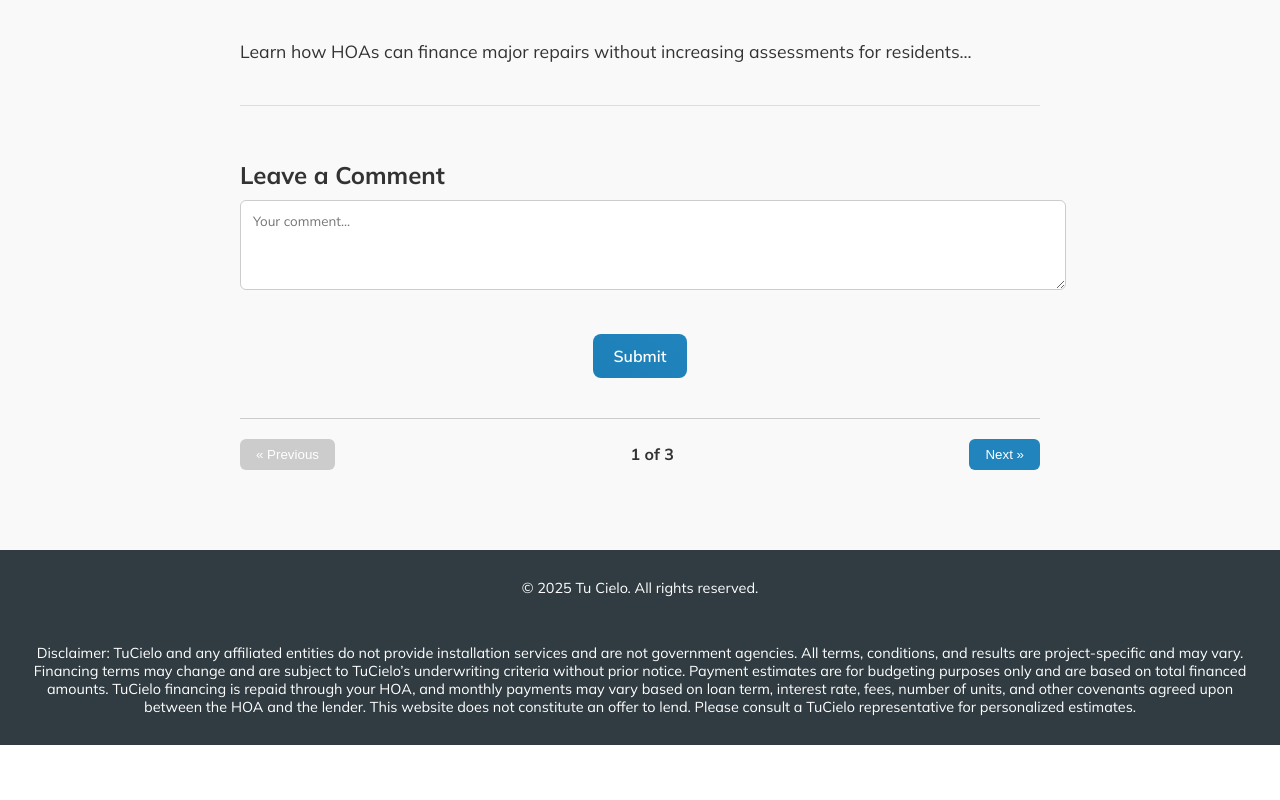
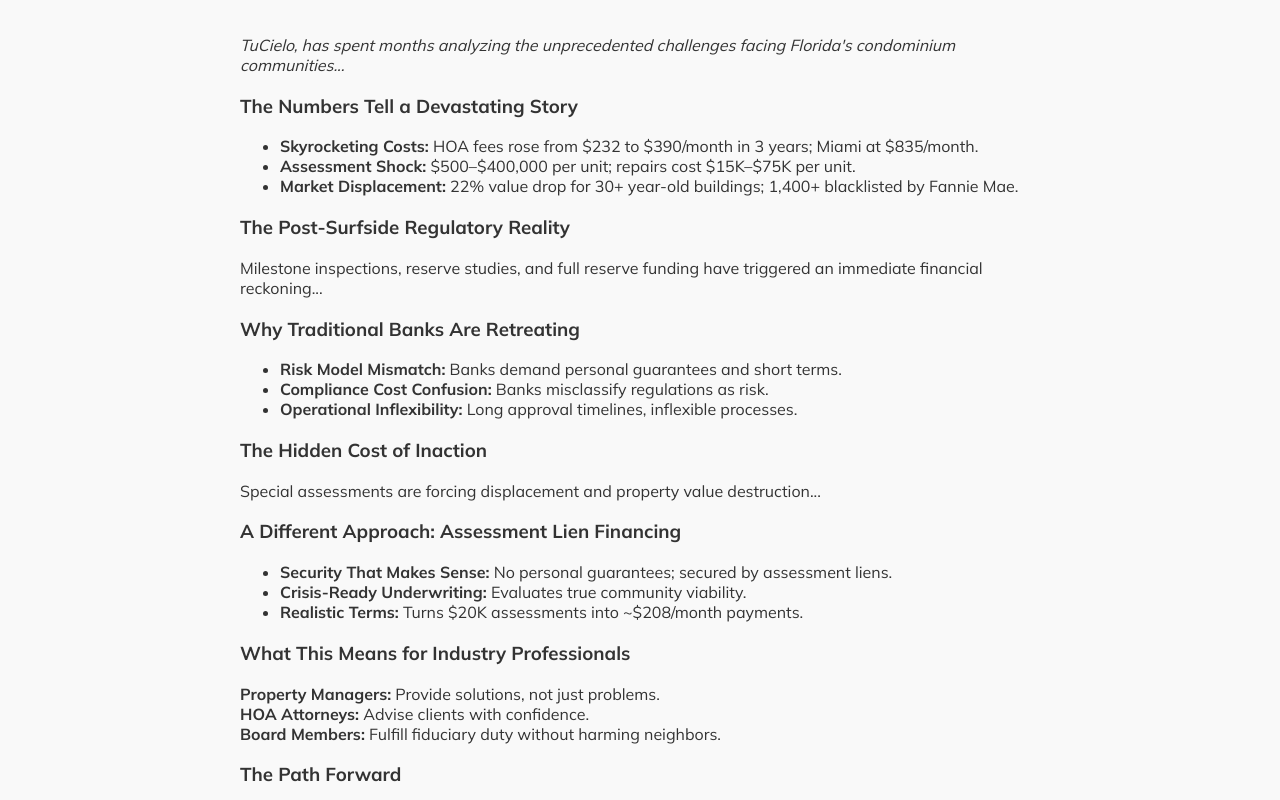
Before and after one commit to MetaCapFin/tu-cielo-site, a React (Create React App) app: page /blogposts in a window 1280 px wide. Shown: the part 880-1680 px from the top of the page. Before the commit the page ends 1625 px from the top, so only its background shows below. Built offline with nearby package versions, Linux system fonts and the light colour scheme.

Commit message:
Update blogposts.jsx

```diff
--- a/src/blogposts.jsx
+++ b/src/blogposts.jsx
@@ -66,7 +66,45 @@ const BlogPosts = () => {
           <h2 className="blog-title">{currentPost.title}</h2>
           <p className="blog-date">{currentPost.date}</p>
           <img src={currentPost.image} alt={currentPost.title} className="blog-main-image" />
-          <p className="blog-body">{currentPost.content}</p>
+          <article className="blog-article">
+      <p><em>TuCielo, has spent months analyzing the unprecedented challenges facing Florida's condominium communities...</em></p>
+
+      <h3>The Numbers Tell a Devastating Story</h3>
+      <ul>
+        <li><strong>Skyrocketing Costs:</strong> HOA fees rose from $232 to $390/month in 3 years; Miami at $835/month.</li>
+        <li><strong>Assessment Shock:</strong> $500–$400,000 per unit; repairs cost $15K–$75K per unit.</li>
+        <li><strong>Market Displacement:</strong> 22% value drop for 30+ year-old buildings; 1,400+ blacklisted by Fannie Mae.</li>
+      </ul>
+
+      <h3>The Post-Surfside Regulatory Reality</h3>
+      <p>Milestone inspections, reserve studies, and full reserve funding have triggered an immediate financial reckoning...</p>
+
+      <h3>Why Traditional Banks Are Retreating</h3>
+      <ul>
+        <li><strong>Risk Model Mismatch:</strong> Banks demand personal guarantees and short terms.</li>
+        <li><strong>Compliance Cost Confusion:</strong> Banks misclassify regulations as risk.</li>
+        <li><strong>Operational Inflexibility:</strong> Long approval timelines, inflexible processes.</li>
+      </ul>
+
+      <h3>The Hidden Cost of Inaction</h3>
+      <p>Special assessments are forcing displacement and property value destruction...</p>
+
+      <h3>A Different Approach: Assessment Lien Financing</h3>
+      <ul>
+        <li><strong>Security That Makes Sense:</strong> No personal guarantees; secured by assessment liens.</li>
+        <li><strong>Crisis-Ready Underwriting:</strong> Evaluates true community viability.</li>
+        <li><strong>Realistic Terms:</strong> Turns $20K assessments into ~$208/month payments.</li>
+      </ul>
+
+      <h3>What This Means for Industry Professionals</h3>
+      <p><strong>Property Managers:</strong> Provide solutions, not just problems.<br />
+        <strong>HOA Attorneys:</strong> Advise clients with confidence.<br />
+        <strong>Board Members:</strong> Fulfill fiduciary duty without harming neighbors.
+      </p>
+
+      <h3>The Path Forward</h3>
+      <p>TuCielo is creating the financing infrastructure Florida communities need. Because no senior should be displaced by a $47,000 bill.</p>
+    </article>
 
           <div className="comments-section">
             <h3>Leave a Comment</h3>
```
